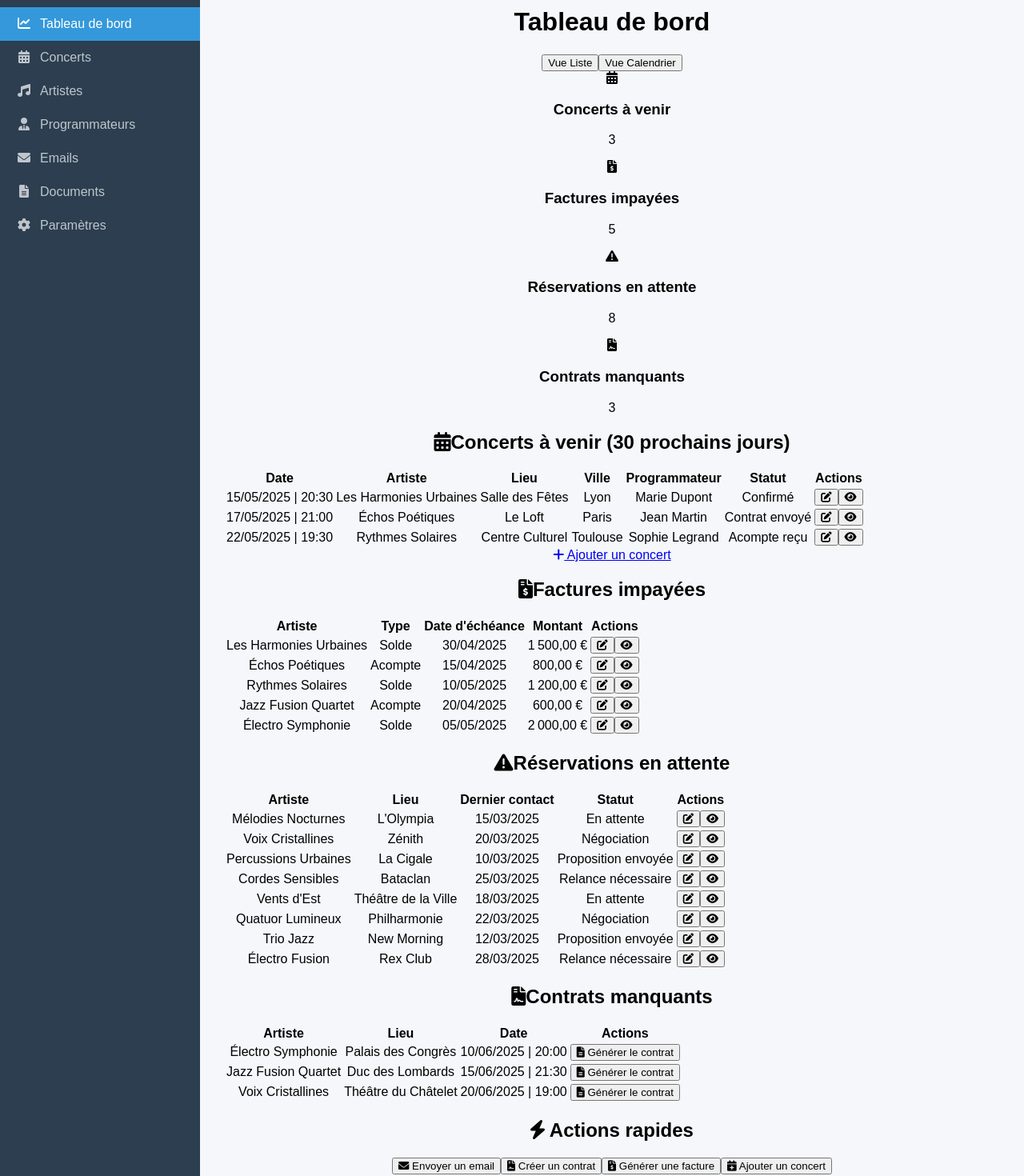
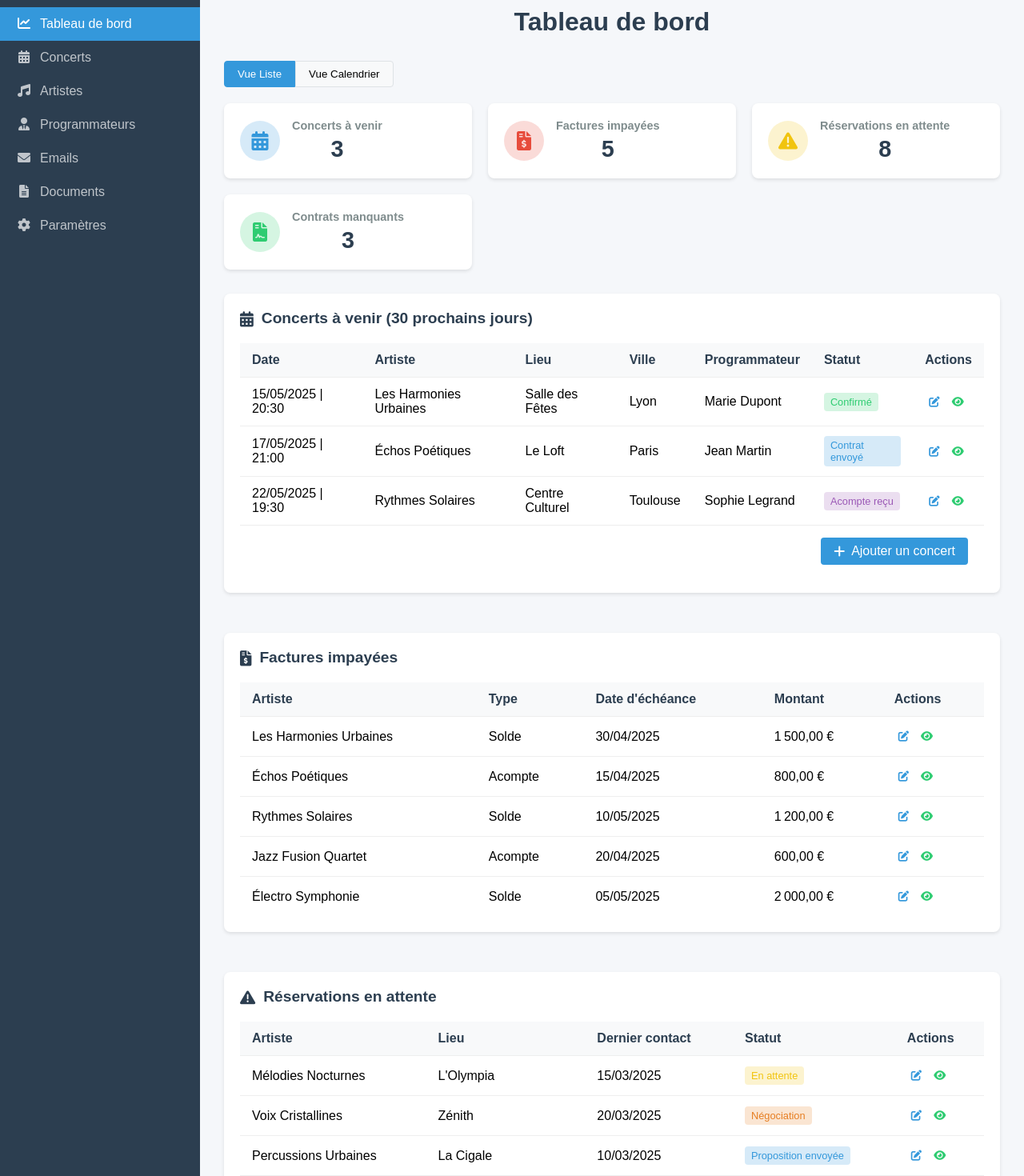
Before and after one commit to MoonWalka/app-booking, a React (Create React App) app in the folder client/: page / in a window 1280 px wide. Shown: the part 100-1570 px from the top of the page at 80% size. Built offline with nearby package versions, Linux system fonts and the light colour scheme; no server answers; sample sign-in values are in the browser's storage.

Commit message:
Update Dashboard.css

```diff
--- a/client/src/components/dashboard/Dashboard.css
+++ b/client/src/components/dashboard/Dashboard.css
@@ -1,131 +1,329 @@
-/* client/src/components/common/Layout.css */
-.app-container {
-  display: flex;
-  min-height: 100vh;
+/* client/src/components/dashboard/Dashboard.css */
+.dashboard-container {
+  width: 100%;
 }
 
-.sidebar {
-  width: 250px;
-  background-color: #2c3e50;
-  color: white;
-  display: flex;
-  flex-direction: column;
-  padding: 0;
+.dashboard-title {
+  margin-bottom: 30px;
+  color: #2c3e50;
+  font-size: 2rem;
+  font-weight: 700;
 }
 
-.sidebar-header {
-  padding: 20px;
-  border-bottom: 1px solid rgba(255, 255, 255, 0.1);
+.dashboard-view-toggle {
+  display: flex;
+  margin-bottom: 20px;
 }
 
-.logo {
+.view-toggle-btn {
+  padding: 8px 16px;
+  background-color: #f8f9fa;
+  border: 1px solid #dee2e6;
+  cursor: pointer;
+  transition: all 0.3s;
+}
+
+.view-toggle-btn:first-child {
+  border-radius: 4px 0 0 4px;
+}
+
+.view-toggle-btn:last-child {
+  border-radius: 0 4px 4px 0;
+}
+
+.view-toggle-btn.active {
+  background-color: #3498db;
+  color: white;
+  border-color: #3498db;
+}
+
+.dashboard-stats {
+  display: grid;
+  grid-template-columns: repeat(auto-fill, minmax(250px, 1fr));
+  gap: 20px;
+  margin-bottom: 30px;
+}
+
+.stat-card {
+  background-color: white;
+  border-radius: 8px;
+  box-shadow: 0 2px 4px rgba(0, 0, 0, 0.1);
+  padding: 20px;
   display: flex;
   align-items: center;
-  text-decoration: none;
-  color: white;
 }
 
-.logo-text {
+.stat-icon {
+  width: 50px;
+  height: 50px;
+  border-radius: 50%;
+  display: flex;
+  align-items: center;
+  justify-content: center;
+  margin-right: 15px;
   font-size: 1.5rem;
-  font-weight: bold;
+}
+
+.concerts-icon {
+  background-color: rgba(52, 152, 219, 0.2);
   color: #3498db;
 }
 
-.sidebar-subtitle {
-  font-size: 0.8rem;
-  margin-top: 5px;
-  color: rgba(255, 255, 255, 0.7);
+.invoices-icon {
+  background-color: rgba(231, 76, 60, 0.2);
+  color: #e74c3c;
 }
 
-.sidebar-nav {
+.bookings-icon {
+  background-color: rgba(241, 196, 15, 0.2);
+  color: #f1c40f;
+}
+
+.contracts-icon {
+  background-color: rgba(46, 204, 113, 0.2);
+  color: #2ecc71;
+}
+
+.stat-content h3 {
+  font-size: 0.9rem;
+  color: #7f8c8d;
+  margin: 0 0 5px 0;
+}
+
+.stat-number {
+  font-size: 1.8rem;
+  font-weight: 700;
+  color: #2c3e50;
+  margin: 0;
+}
+
+.dashboard-lists {
   display: flex;
   flex-direction: column;
-  padding: 20px 0;
+  gap: 30px;
 }
 
-.nav-item {
+.dashboard-section {
+  margin-bottom: 20px;
+}
+
+.section-card {
+  background-color: white;
+  border-radius: 8px;
+  box-shadow: 0 2px 4px rgba(0, 0, 0, 0.1);
+  overflow: hidden;
+}
+
+.section-header {
+  padding: 20px;
+}
+
+.section-header h2 {
+  margin: 0 0 20px 0;
+  color: #2c3e50;
+  font-size: 1.2rem;
   display: flex;
   align-items: center;
-  padding: 12px 20px;
-  color: rgba(255, 255, 255, 0.7);
+}
+
+.section-header h2 i {
+  margin-right: 10px;
+}
+
+.section-content {
+  overflow-x: auto;
+}
+
+.data-table {
+  width: 100%;
+  border-collapse: collapse;
+}
+
+.data-table th,
+.data-table td {
+  padding: 12px 15px;
+  text-align: left;
+  border-bottom: 1px solid #eee;
+}
+
+.data-table th {
+  background-color: #f8f9fa;
+  font-weight: 600;
+  color: #2c3e50;
+}
+
+.data-table tr:last-child td {
+  border-bottom: none;
+}
+
+.status-badge {
+  display: inline-block;
+  padding: 4px 8px;
+  border-radius: 4px;
+  font-size: 0.8rem;
+  font-weight: 500;
+}
+
+.status-confirmé {
+  background-color: rgba(46, 204, 113, 0.2);
+  color: #2ecc71;
+}
+
+.status-contrat_envoyé {
+  background-color: rgba(52, 152, 219, 0.2);
+  color: #3498db;
+}
+
+.status-acompte_reçu {
+  background-color: rgba(155, 89, 182, 0.2);
+  color: #9b59b6;
+}
+
+.status-en_attente {
+  background-color: rgba(241, 196, 15, 0.2);
+  color: #f1c40f;
+}
+
+.status-négociation {
+  background-color: rgba(230, 126, 34, 0.2);
+  color: #e67e22;
+}
+
+.status-proposition_envoyée {
+  background-color: rgba(52, 152, 219, 0.2);
+  color: #3498db;
+}
+
+.status-relance_nécessaire {
+  background-color: rgba(231, 76, 60, 0.2);
+  color: #e74c3c;
+}
+
+.actions-cell {
+  white-space: nowrap;
+}
+
+.action-btn {
+  background-color: transparent;
+  border: none;
+  cursor: pointer;
+  padding: 5px;
+  margin-right: 5px;
+  border-radius: 4px;
+  transition: all 0.3s;
+}
+
+.edit-btn {
+  color: #3498db;
+}
+
+.edit-btn:hover {
+  background-color: rgba(52, 152, 219, 0.1);
+}
+
+.view-btn {
+  color: #2ecc71;
+}
+
+.view-btn:hover {
+  background-color: rgba(46, 204, 113, 0.1);
+}
+
+.generate-btn {
+  color: #9b59b6;
+  padding: 6px 12px;
+  border: 1px solid #9b59b6;
+  border-radius: 4px;
+}
+
+.generate-btn:hover {
+  background-color: rgba(155, 89, 182, 0.1);
+}
+
+.section-footer {
+  padding: 15px 20px;
+  border-top: 1px solid #eee;
+  text-align: right;
+}
+
+.add-btn {
+  display: inline-flex;
+  align-items: center;
+  padding: 8px 16px;
+  background-color: #3498db;
+  color: white;
+  border-radius: 4px;
   text-decoration: none;
   transition: all 0.3s;
 }
 
-.nav-item:hover {
-  background-color: rgba(255, 255, 255, 0.1);
-  color: white;
+.add-btn i {
+  margin-right: 8px;
 }
 
-.nav-item.active {
-  background-color: #3498db;
-  color: white;
+.add-btn:hover {
+  background-color: #2980b9;
 }
 
-.nav-icon {
-  margin-right: 10px;
-  width: 20px;
+.empty-message {
+  padding: 20px;
   text-align: center;
+  color: #7f8c8d;
 }
 
-.main-content {
-  flex: 1;
-  display: flex;
-  flex-direction: column;
-  background-color: #f5f7fa;
+.quick-actions {
+  background-color: white;
+  border-radius: 8px;
+  box-shadow: 0 2px 4px rgba(0, 0, 0, 0.1);
+  padding: 20px;
+  margin-top: 30px;
 }
 
-.main-header {
-  display: flex;
-  justify-content: space-between;
-  align-items: center;
-  padding: 15px 30px;
-  background-color: white;
-  box-shadow: 0 2px 4px rgba(0, 0, 0, 0.1);
-}
-
-.page-title {
-  font-size: 1.5rem;
-  font-weight: 600;
+.quick-actions-title {
+  margin: 0 0 20px 0;
   color: #2c3e50;
-}
-
-.user-menu {
+  font-size: 1.2rem;
   display: flex;
   align-items: center;
 }
 
-.user-name {
-  margin-right: 15px;
-  font-weight: 500;
+.quick-actions-title i {
+  margin-right: 10px;
+  color: #f39c12;
 }
 
-.logout-btn {
-  background-color: transparent;
-  border: 1px solid #e74c3c;
-  color: #e74c3c;
-  padding: 5px 10px;
+.quick-actions-buttons {
+  display: flex;
+  flex-wrap: wrap;
+  gap: 10px;
+}
+
+.quick-action-btn {
+  display: flex;
+  align-items: center;
+  padding: 10px 15px;
+  background-color: #f8f9fa;
+  border: 1px solid #dee2e6;
   border-radius: 4px;
+  color: #2c3e50;
   cursor: pointer;
   transition: all 0.3s;
 }
 
-.logout-btn:hover {
-  background-color: #e74c3c;
-  color: white;
+.quick-action-btn i {
+  margin-right: 8px;
 }
 
-.main-container {
-  flex: 1;
-  padding: 30px;
-  overflow-y: auto;
+.quick-action-btn:hover {
+  background-color: #e9ecef;
 }
 
-.app-footer {
-  padding: 15px 30px;
-  background-color: white;
-  border-top: 1px solid #eee;
-  text-align: center;
-  color: #7f8c8d;
-  font-size: 0.9rem;
+@media (max-width: 768px) {
+  .dashboard-stats {
+    grid-template-columns: 1fr;
+  }
+
+  .quick-actions-buttons {
+    flex-direction: column;
+  }
 }
```
